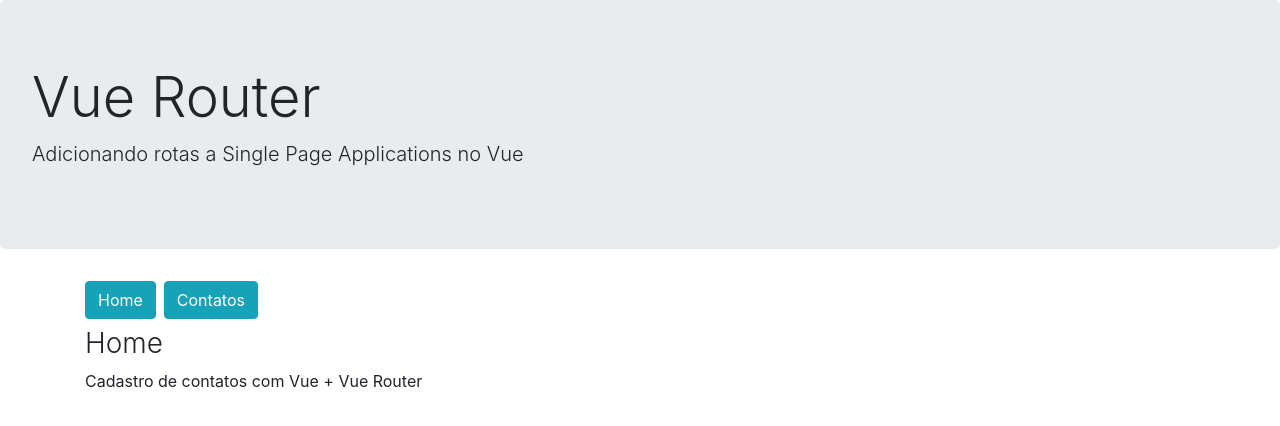
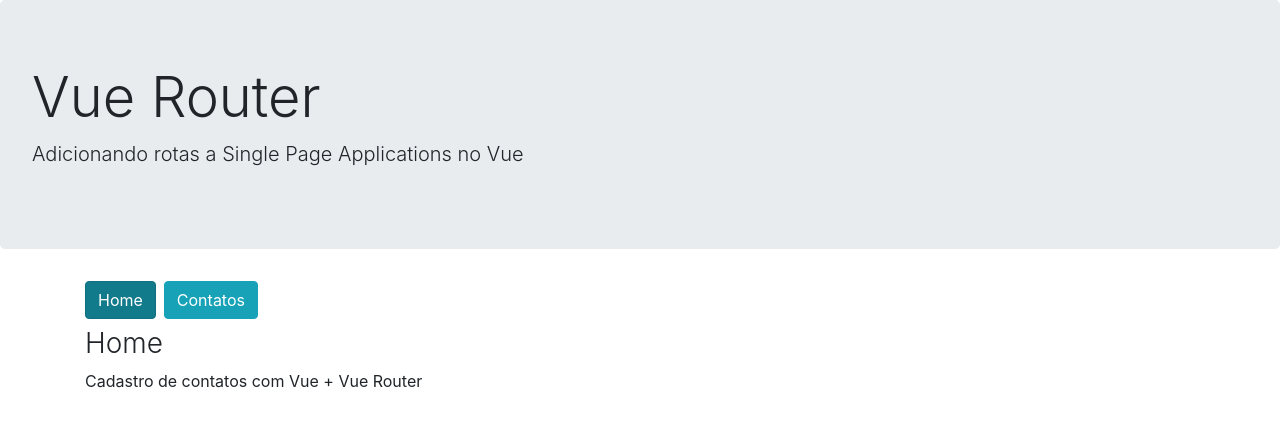
Before and after one commit to italo-brenner/vue-rotas, a Vue app: page / in a window 1280 px wide. Shown: the top 426 px of the page. Built offline with nearby package versions, Linux system fonts and the light colour scheme; the HTML template or start-up script is replaced by a standard one.

Commit message:
Aplicando classe CSS no router-link ativo

```diff
--- a/src/App.vue
+++ b/src/App.vue
@@ -8,8 +8,19 @@
 
     <div class="container">
 
-      <router-link to="/" class="btn btn-info mb-2 mr-2">Home</router-link>
-      <router-link :to="{ path: '/contatos' }" class="btn btn-info mb-2 mr-2">Contatos</router-link>
+      <router-link
+        to="/"
+        class="btn btn-info mb-2 mr-2"
+        exact>
+
+        Home
+      </router-link>
+      <router-link
+        :to="{ path: '/contatos' }"
+        class="btn btn-info mb-2 mr-2">
+
+        Contatos
+      </router-link>
 
       <router-view></router-view>
 
--- a/src/router.js
+++ b/src/router.js
@@ -7,6 +7,7 @@ Vue.use(VueRouter)
 
 export default new VueRouter({
   mode: 'history',
+  linkActiveClass: 'active',
   routes: [
     { path: '/contatos', component: Contatos },
     { path: '/', component: Home }
```
